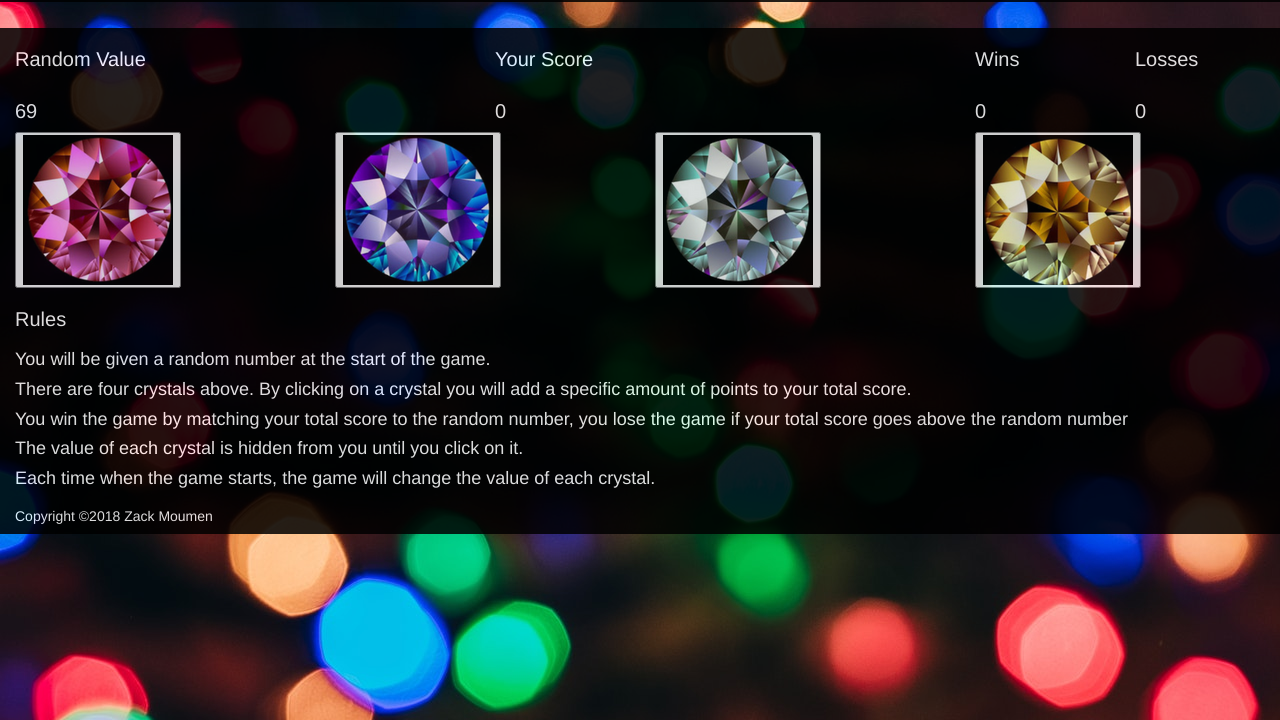
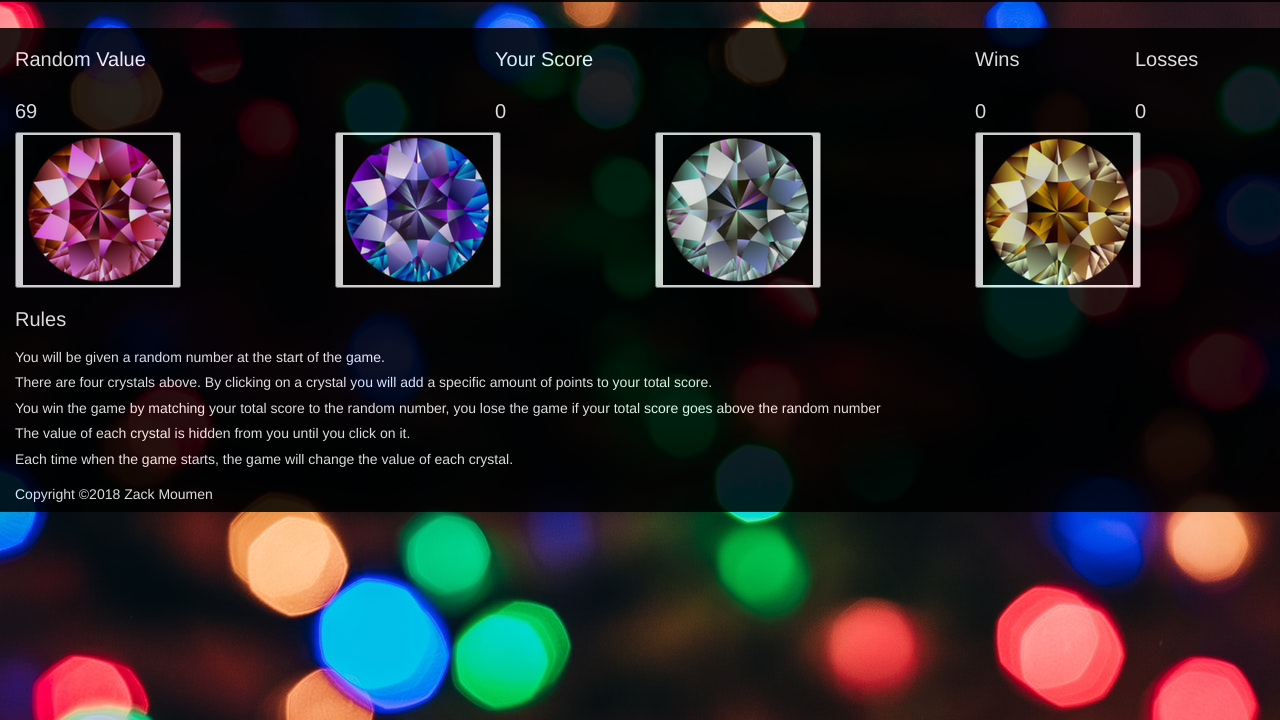
Before and after one commit to zmou21/week-4-game, a plain HTML site: page index.html in a window 1280 px wide. Shown: the part 80-800 px from the top of the page. Drawn offline with nearby package versions, Linux system fonts and the light colour scheme.

Commit message:
final html edits

```diff
--- a/index.html
+++ b/index.html
@@ -46,10 +46,10 @@
 					</div>
 				</div>
 				<div class="row">
-					<div class="col-md-6">
+					<div class="col-md-6 winsLoss">
 						<strong><h2 id="win">Win:</h2></strong>
 					</div>
-					<div class="col-md-6">
+					<div class="col-md-6 winsLoss">
 						<strong><h2 id="loss">Loss:</h2></strong>
 					</div>
 				</div>
@@ -90,11 +90,11 @@
 				<h2 id="rulesH2">Rules</h2>
 			</div>
 			<div class="col-md-12">
-				<h4>You will be given a random number at the start of the game.</h4>
-				<h4>There are four crystals above. By clicking on a crystal you will add a specific amount of points to your total score.</h4>
-				<h4>You win the game by matching your total score to the random number, you lose the game if your total score goes above the random number</h4>
-				<h4>The value of each crystal is hidden from you until you click on it.</h4>
-				<h4>Each time when the game starts, the game will change the value of each crystal.</h4>
+				<h5>You will be given a random number at the start of the game.</h5>
+				<h5>There are four crystals above. By clicking on a crystal you will add a specific amount of points to your total score.</h5>
+				<h5>You win the game by matching your total score to the random number, you lose the game if your total score goes above the random number</h5>
+				<h5>The value of each crystal is hidden from you until you click on it.</h5>
+				<h5>Each time when the game starts, the game will change the value of each crystal.</h5>
 			</div>
 		</div>
 		<div class="row" id="footer"> <!--Footer-->
```
